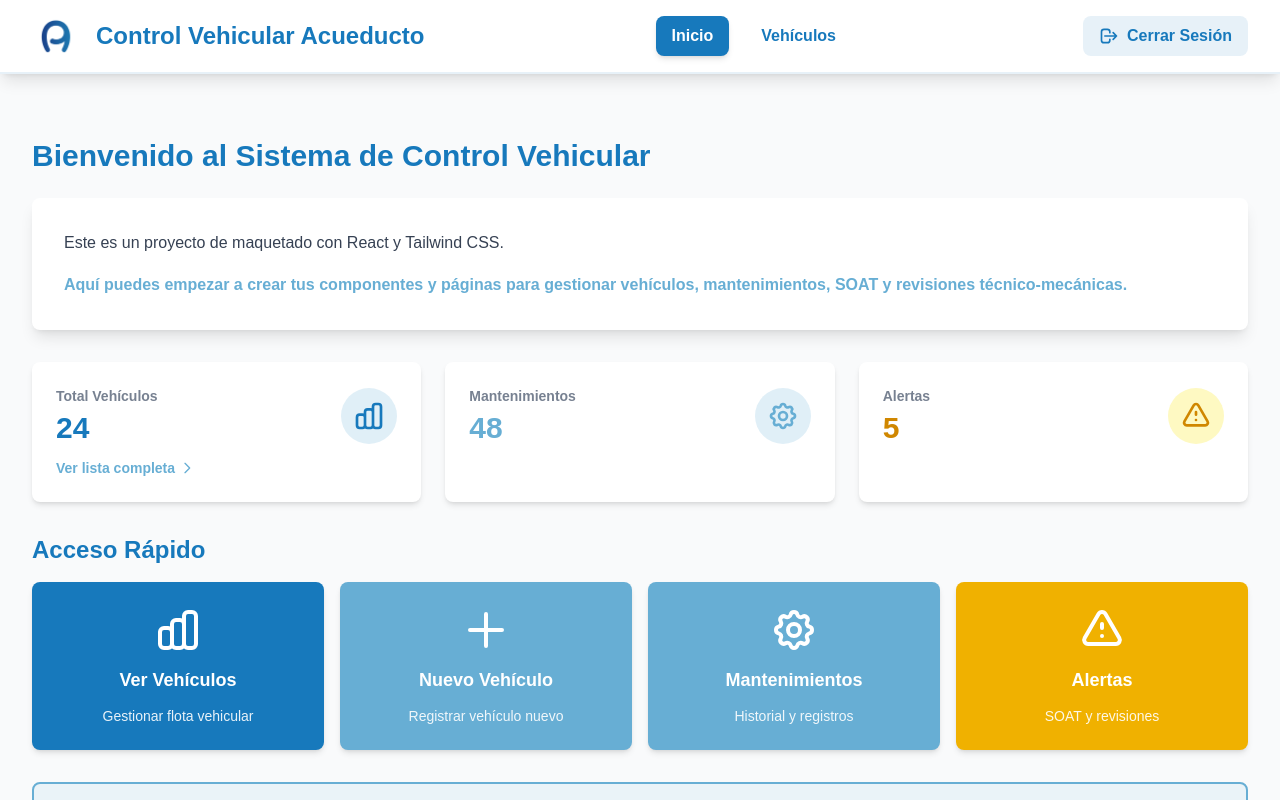
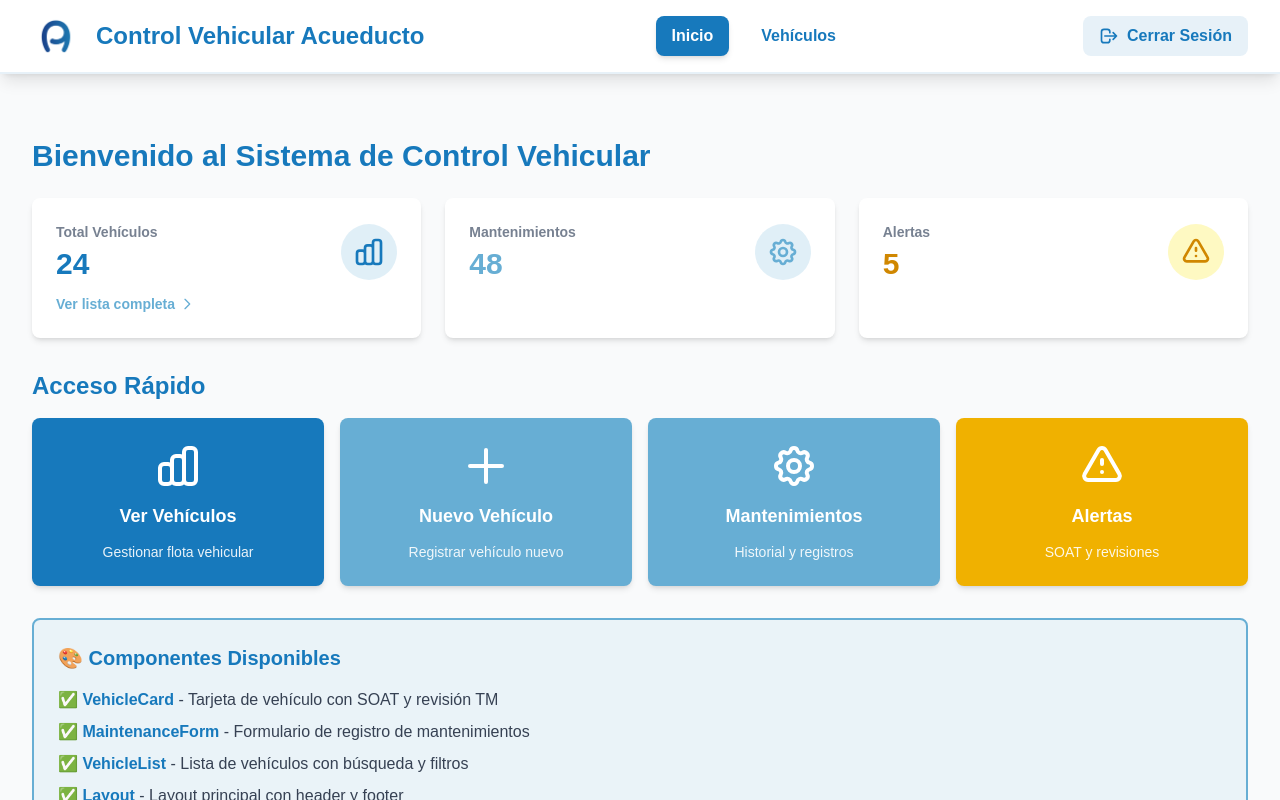
Before and after one commit to G1lber/Control-Vehicular-Acueducto, a React app in the folder frontend/: page / in a window 1280 px wide. Both pictures are taken after typing "name@example.com", "Sample123" into the empty fields and a click on the button "Iniciar Sesión". Shown: the top 800 px of the page. Built offline with nearby package versions, Linux system fonts and the light colour scheme; the HTML template or start-up script is replaced by a standard one.

Commit message:
Update Home.jsx

```diff
--- a/frontend/src/pages/Home.jsx
+++ b/frontend/src/pages/Home.jsx
@@ -36,15 +36,6 @@ export const Home = ({ onNavigate }) => {
         <p className="text-primary-light text-lg">Cargando...</p>
       )}
 
-      <div className="bg-white p-8 rounded-lg shadow-lg mb-8">
-        <p className="text-gray-700 leading-relaxed mb-4">
-          Este es un proyecto de maquetado con React y Tailwind CSS.
-        </p>
-        <p className="text-primary-light font-semibold leading-relaxed">
-          Aquí puedes empezar a crear tus componentes y páginas para gestionar vehículos,
-          mantenimientos, SOAT y revisiones técnico-mecánicas.
-        </p>
-      </div>
 
       {/* Cards de resumen */}
       <div className="grid grid-cols-1 md:grid-cols-3 gap-6 mb-8">
```
